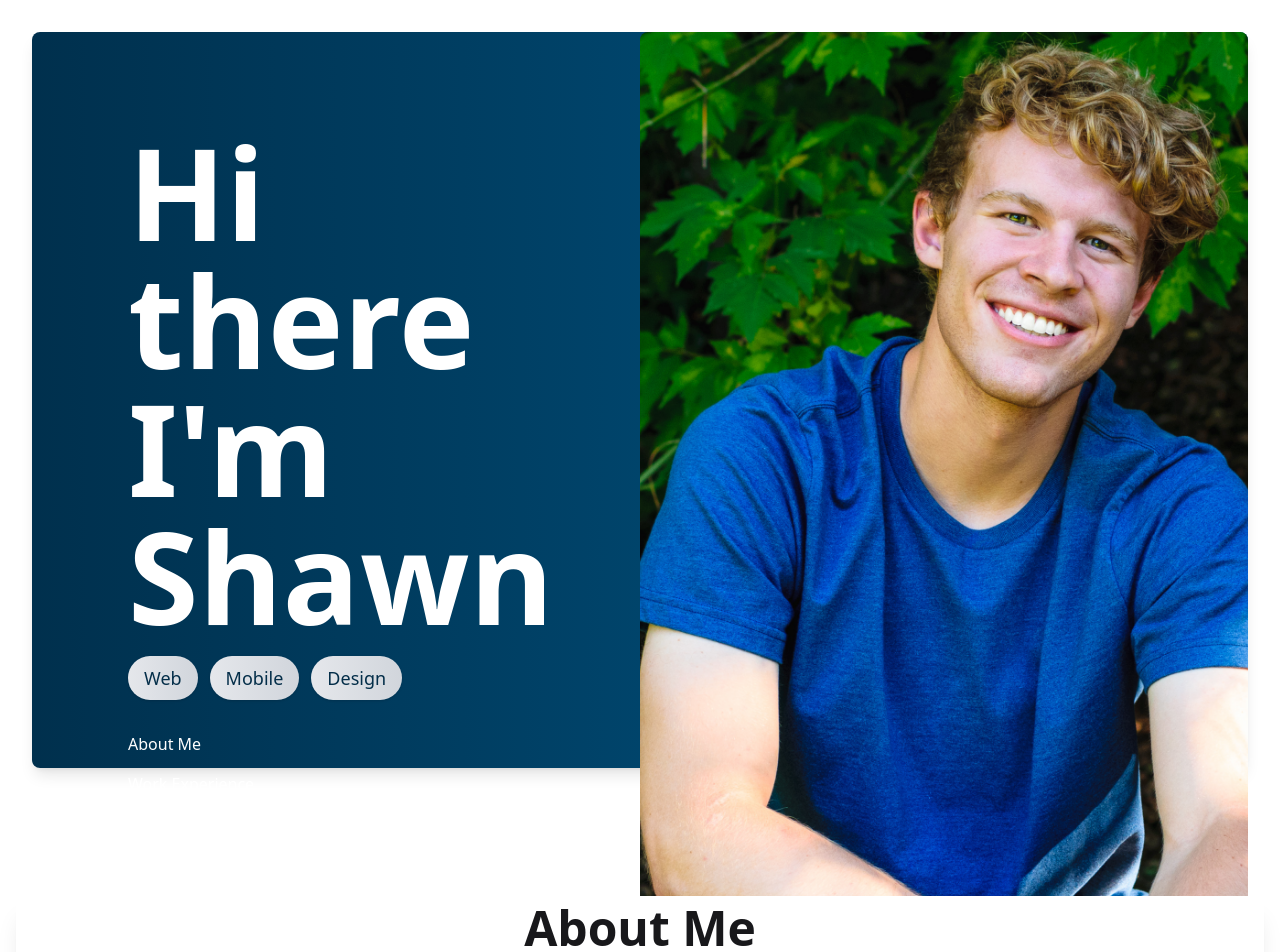
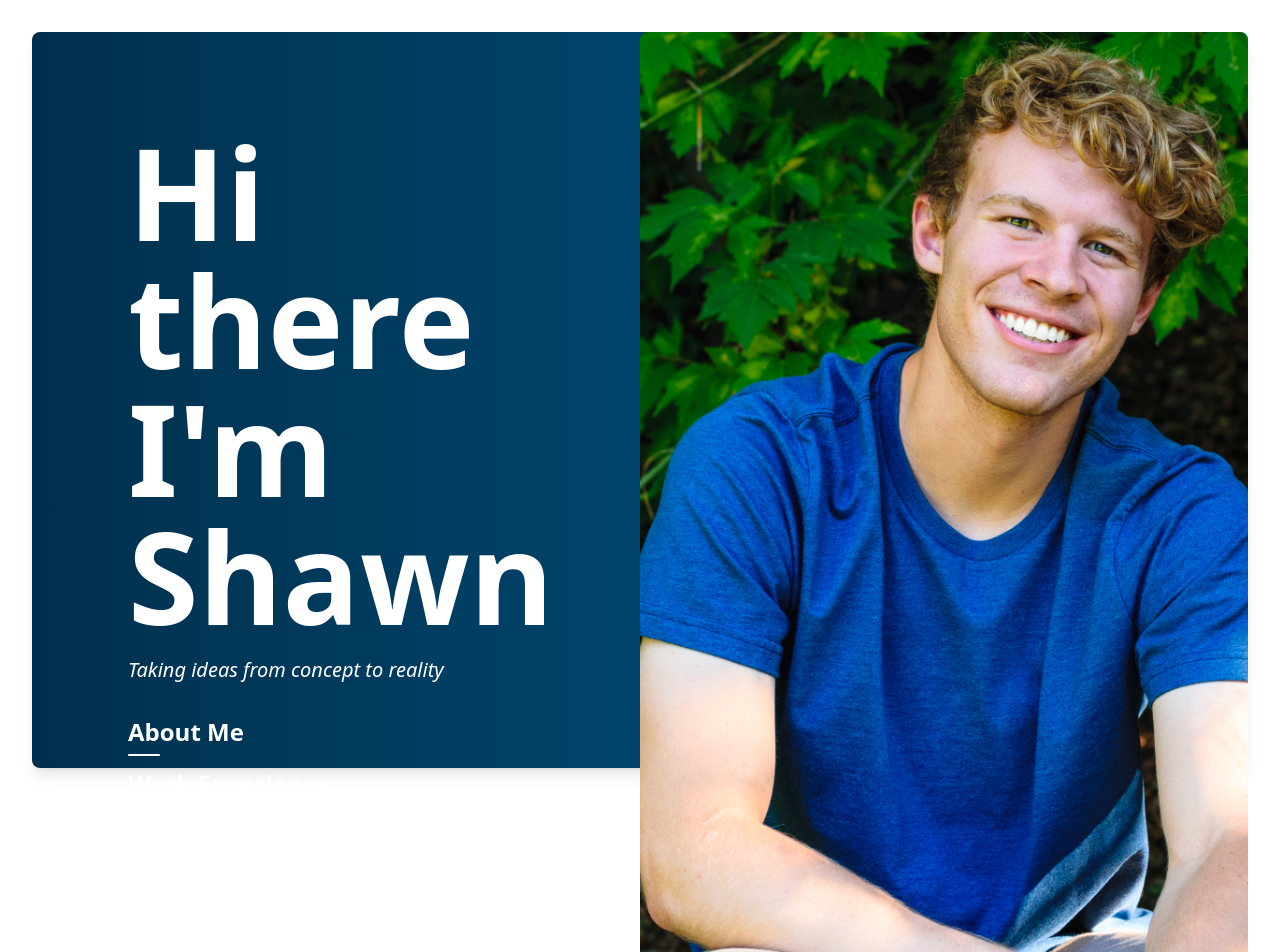
Before and after one commit to ShawnThorne/shawn_personal_site, a Vue app: page / in a window 1280 px wide. Shown: the top 952 px of the page. Built offline with nearby package versions, Linux system fonts and the light colour scheme.

Commit message:
restructuring complete with vue router

```diff
--- a/package.json
+++ b/package.json
@@ -18,7 +18,8 @@
     "@tailwindcss/vite": "^4.0.14",
     "daisyui": "^5.0.3",
     "tailwindcss": "^4.0.14",
-    "vue": "^3.5.13"
+    "vue": "^3.5.13",
+    "vue-router": "^4.5.0"
   },
   "devDependencies": {
     "@tsconfig/node22": "^22.0.0",
--- a/src/App.vue
+++ b/src/App.vue
@@ -1,13 +1,63 @@
 <template>
-  <main>
-    <MainHeader />
-    <MainBody />
-    <MainFooter />
+  <main class="relative">
+    <Transition appear name="simple-fade" mode="out-in">
+      <header v-if="route.name !== 'LandingPage'">
+        <MainHeader />
+      </header>
+      <div v-else></div>
+    </Transition>
+    <RouterView v-slot="{ Component, route }">
+      <Transition appear name="fade-slide" mode="out-in">
+        <component :is="Component" :key="route.path" />
+      </Transition>
+    </RouterView>
   </main>
+  <Transition appear name="simple-fade" mode="out-in">
+    <footer v-if="route.name !== 'LandingPage'">
+      <MainFooter />
+    </footer>
+    <div v-else></div>
+  </Transition>
 </template>
 
 <script setup lang="ts">
 import MainHeader from './components/MainHeader.vue'
-import MainBody from './components/MainBody.vue'
 import MainFooter from './components/MainFooter.vue'
+import { RouterView, useRoute } from 'vue-router'
+
+const route = useRoute()
 </script>
+
+<style scoped>
+.fade-slide-enter-active,
+.fade-slide-leave-active {
+  transition: all 0.5s ease-out;
+}
+
+.fade-slide-enter-from {
+  opacity: 0;
+  transform: translateX(50px);
+}
+
+.fade-slide-leave-to {
+  opacity: 0;
+  transform: translateX(-50px);
+}
+
+.simple-fade-enter-active,
+.simple-fade-leave-active {
+  transition: all 0.5s ease-out;
+}
+
+.simple-fade-enter-from {
+  opacity: 0;
+}
+
+.simple-fade-leave-to {
+  opacity: 0;
+}
+
+main {
+  will-change: translateX, opacity;
+}
+</style>
--- a/src/components/MainBody.vue
+++ /dev/null
@@ -1,12 +0,0 @@
-<template>
-  <div id="body" class="container mx-auto py-12 px-4 flex flex-col">
-    <IntroSection is="div" id="introSection" />
-    <ExperienceSection is="div" id="experienceSection" />
-    <EducationSection is="div" id="educationSection" />
-  </div>
-</template>
-<script setup lang="ts">
-import EducationSection from './Education/EducationSection.vue'
-import ExperienceSection from './Employment/ExperienceSection.vue'
-import IntroSection from './IntroSection.vue'
-</script>
--- a/src/components/MainHeader.vue
+++ b/src/components/MainHeader.vue
@@ -1,75 +1,86 @@
 <template>
-  <div class="min-h-screen">
-    <div class="text-center p-8 h-screen w-full">
-      <div class="grid md:grid-cols-2 bg-animated h-full w-full text-white rounded-lg shadow-lg">
-        <div class="flex flex-grow justify-center gap-4 items-center flex-col w-full">
-          <div class="p-4 md:p-24 max-w-full">
-            <div class="font-bold text-5xl xl:text-9xl text-left flex">Hi there I'm Shawn</div>
-            <div class="flex gap-3 mt-4">
-              <div class="flex">
-                <div
-                  class="text-info-content flex text-lg font-medium bg-gradient-to-r from-gray-200 to-gray-300 text-gray-800 rounded-full px-4 py-2 shadow-sm transform transition-transform hover:scale-105 hover:shadow-md"
-                >
-                  Web
-                </div>
-              </div>
-              <div class="flex">
-                <div
-                  class="text-info-content flex text-lg font-medium bg-gradient-to-r from-gray-200 to-gray-300 text-gray-800 rounded-full px-4 py-2 shadow-sm transform transition-transform hover:scale-105 hover:shadow-md"
-                >
-                  Mobile
-                </div>
-              </div>
-              <div class="flex">
-                <div
-                  class="text-info-content flex text-lg font-medium bg-gradient-to-r from-gray-200 to-gray-300 text-gray-800 rounded-full px-4 py-2 shadow-sm transform transition-transform hover:scale-105 hover:shadow-md"
-                >
-                  Design
-                </div>
-              </div>
-            </div>
+  <header class="bg-animated text-white py-6 relative">
+    <div class="container mx-auto flex justify-between items-center px-4">
+      <!-- Left Section -->
+      <div class="flex flex-col">
+        <div class="text-4xl md:text-5xl font-bold">
+          <RouterLink to="/">Shawn Thorne</RouterLink>
+        </div>
+        <div class="text-lg md:text-xl italic">Full-Stack Software Developer</div>
+      </div>
 
-            <!-- menu -->
-            <div class="text-left mt-8 flex flex-col">
-              <div @click="scrollElement('introSection')" class="menuItem">About Me</div>
-              <div @click="scrollElement('experienceSection')" class="menuItem">
-                Work Experience
-              </div>
-              <div @click="scrollElement('educationSection')" class="menuItem">Education</div>
-            </div>
-          </div>
-        </div>
-        <div class="hidden md:flex justify-end items-center min-h-full h-auto w-full">
-          <img
-            class="rounded-lg max-h-full min-h-full h-auto w-auto object-cover"
-            src="../assets/imgs/Shawn-0752.jpg"
-            alt=""
+      <!-- Right Section -->
+      <nav class="hidden md:flex gap-6">
+        <RouterLink :to="{ name: 'About' }" class="menuItem" :class="route.name">About</RouterLink>
+        <RouterLink :to="{ name: 'Experience' }" class="menuItem">Experience</RouterLink>
+        <RouterLink :to="{ name: 'Education' }" class="menuItem">Education</RouterLink>
+      </nav>
+
+      <!-- Hamburger Menu Button -->
+      <button
+        class="md:hidden flex items-center justify-center w-10 h-10 rounded focus:outline-none focus:ring-2 focus:ring-white"
+        @click="toggleMenu"
+      >
+        <span class="sr-only">Open menu</span>
+        <svg
+          xmlns="http://www.w3.org/2000/svg"
+          class="h-6 w-6"
+          fill="none"
+          viewBox="0 0 24 24"
+          stroke="currentColor"
+        >
+          <path
+            stroke-linecap="round"
+            stroke-linejoin="round"
+            stroke-width="2"
+            d="M4 6h16M4 12h16M4 18h16"
           />
-        </div>
-      </div>
+        </svg>
+      </button>
     </div>
-  </div>
+
+    <!-- Mobile Menu -->
+    <div
+      v-if="isMenuOpen"
+      class="md:hidden bg-black bg-opacity-90 text-white absolute top-full left-0 w-full py-4 z-50"
+    >
+      <nav class="flex flex-col items-center gap-4">
+        <RouterLink :to="{ name: 'About' }" class="menuItem" @click="closeMenu">About</RouterLink>
+        <RouterLink :to="{ name: 'Experience' }" class="menuItem" @click="closeMenu"
+          >Experience</RouterLink
+        >
+        <RouterLink :to="{ name: 'Education' }" class="menuItem" @click="closeMenu"
+          >Education</RouterLink
+        >
+      </nav>
+    </div>
+  </header>
 </template>
 
 <script setup lang="ts">
-function scrollElement(id: string) {
-  const body = document.getElementById(id)
-  if (body) {
-    body.scrollIntoView({ behavior: 'smooth' })
-  }
+import { ref } from 'vue'
+import { useRoute } from 'vue-router'
+
+const route = useRoute()
+
+// Reactive state for the menu
+const isMenuOpen = ref(false)
+
+// Toggles the menu open/close state
+function toggleMenu() {
+  isMenuOpen.value = !isMenuOpen.value
+}
+
+// Closes the menu
+function closeMenu() {
+  isMenuOpen.value = false
 }
 </script>
 
 <style scoped>
 @reference 'tailwindcss';
 
-.menuItem {
-  @apply transition-all cursor-pointer mb-4;
-}
-.menuItem:hover {
-  @apply font-bold pl-4;
-}
-
+/* Background animation similar to LandingPage */
 .bg-animated {
   @apply bg-gradient-to-r from-sky-600 via-black to-sky-800;
   background-size: 600% 600%;
@@ -87,4 +98,18 @@ function scrollElement(id: string) {
     background-position: 0% 50%;
   }
 }
+
+/* Menu item hover effect */
+.menuItem {
+  @apply relative inline-flex pb-1 text-lg font-semibold transition-all cursor-pointer;
+}
+
+.menuItem:after {
+  content: '';
+  @apply absolute bottom-0 left-0 h-[.15rem] bg-white rounded-full w-0 transition-all;
+}
+
+.menuItem:hover:after {
+  @apply w-full;
+}
 </style>
--- a/src/main.ts
+++ b/src/main.ts
@@ -2,5 +2,6 @@ import './assets/main.css'
 
 import { createApp } from 'vue'
 import App from './App.vue'
+import router from './router'
 
-createApp(App).mount('#app')
+createApp(App).use(router).mount('#app')
--- a/src/components/IntroSection.vue
+++ b/src/views/AboutMe.vue
@@ -37,5 +37,5 @@
 </template>
 
 <script setup lang="ts">
-import SectionTemplate from './Templates/SectionTemplate.vue'
+import SectionTemplate from '@/components/Templates/SectionTemplate.vue'
 </script>
--- /dev/null
+++ b/src/views/LandingPage.vue
@@ -0,0 +1,110 @@
+<template>
+  <div class="min-h-screen">
+    <div class="text-center p-8 h-screen w-full">
+      <div class="grid md:grid-cols-2 bg-animated h-full w-full text-white rounded-lg shadow-lg">
+        <div class="flex flex-grow justify-center gap-4 items-center flex-col w-full">
+          <div class="p-4 md:p-24 max-w-full">
+            <div class="font-bold text-5xl xl:text-9xl text-left flex">Hi there I'm Shawn</div>
+            <div>
+              <div class="md:text-xl text-sm text-left mt-4 italic">
+                Taking ideas from concept to reality
+              </div>
+            </div>
+            <!-- <div class="flex gap-3 mt-4">
+              <div class="flex">
+                <div
+                  class="text-info-content flex text-lg font-medium bg-gradient-to-r from-gray-200 to-gray-300 text-gray-800 rounded-full px-4 py-2 shadow-sm transform transition-transform hover:scale-105 hover:shadow-md"
+                >
+                  Web
+                </div>
+              </div>
+              <div class="flex">
+                <div
+                  class="text-info-content flex text-lg font-medium bg-gradient-to-r from-gray-200 to-gray-300 text-gray-800 rounded-full px-4 py-2 shadow-sm transform transition-transform hover:scale-105 hover:shadow-md"
+                >
+                  Mobile
+                </div>
+              </div>
+              <div class="flex">
+                <div
+                  class="text-info-content flex text-lg font-medium bg-gradient-to-r from-gray-200 to-gray-300 text-gray-800 rounded-full px-4 py-2 shadow-sm transform transition-transform hover:scale-105 hover:shadow-md"
+                >
+                  Design
+                </div>
+              </div>
+            </div> -->
+
+            <!-- menu -->
+            <div class="text-center md:text-left mt-8 flex flex-col">
+              <div>
+                <div @click="redirectTo('About')" class="menuItem">About Me</div>
+              </div>
+              <div>
+                <div @click="redirectTo('Experience')" class="menuItem">Work Experience</div>
+              </div>
+              <div>
+                <div @click="redirectTo('Education')" class="menuItem">Education</div>
+              </div>
+            </div>
+          </div>
+        </div>
+        <div class="hidden md:flex justify-end items-center min-h-full h-auto w-full">
+          <img
+            class="rounded-lg max-h-full min-h-full h-auto w-auto object-cover"
+            src="../assets/imgs/Shawn-0752.jpg"
+            alt=""
+          />
+        </div>
+      </div>
+    </div>
+  </div>
+</template>
+
+<script setup lang="ts">
+import { useRouter } from 'vue-router'
+
+const router = useRouter()
+
+function redirectTo(id: string) {
+  router.push({ name: id })
+}
+</script>
+
+<style scoped>
+@reference 'tailwindcss';
+
+.menuItem {
+  @apply relative inline-flex pb-2 flex-shrink transition-all cursor-pointer mb-3 text-2xl font-semibold;
+}
+
+.menuItem:hover {
+  @apply md:font-bold md:pl-4;
+}
+
+.menuItem:after {
+  content: '';
+  @apply absolute bottom-0 left-0 h-[.15rem] bg-white rounded-full w-full md:w-[2rem] transition-all;
+}
+
+.menuItem:hover:after {
+  @apply md:w-full md:transition-all;
+}
+
+.bg-animated {
+  @apply bg-gradient-to-r from-sky-600 via-black to-sky-800;
+  background-size: 600% 600%;
+  animation: gradientAnimation 10s ease-in-out infinite;
+}
+
+@keyframes gradientAnimation {
+  0% {
+    background-position: 0% 50%;
+  }
+  50% {
+    background-position: 100% 50%;
+  }
+  100% {
+    background-position: 0% 50%;
+  }
+}
+</style>
```
Also changed, not shown: src/router.js (added, +19 -0 lines), src/views/Education.vue (renamed from src/components/Education/EducationSection.vue, +8 -8 lines), src/views/Experience.vue (renamed from src/components/Employment/ExperienceSection.vue, +13 -13 lines), 1 other file (tests, documents, lock files or other folders).
